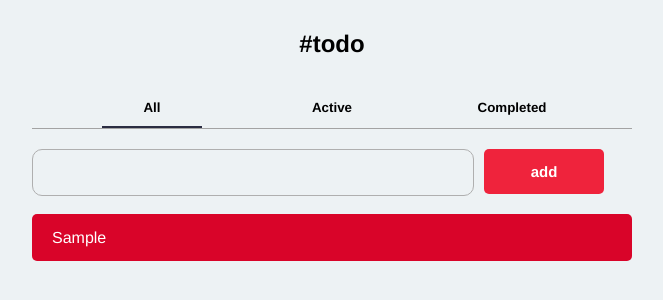
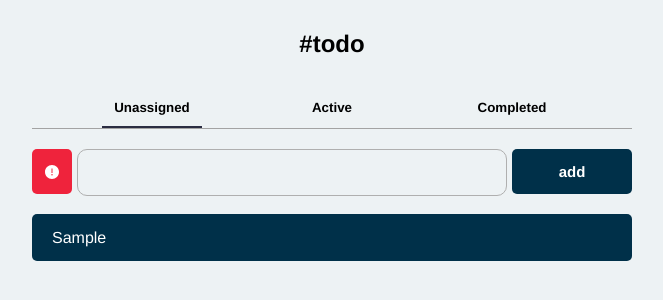
Before and after one commit to FacundoLG/ToDo, a React (Create React App) app: page / in a window 1280 px wide. Both pictures are taken after typing "Sample" into the empty fields and a click on the button "add". Shown: the top 300 px of the page, without its empty margins (308-971 px from the left). Built offline with nearby package versions, Linux system fonts and the light colour scheme.

Commit message:
save of important feature

```diff
--- a/src/assets/styles/Button.css
+++ b/src/assets/styles/Button.css
@@ -1,4 +1,7 @@
 .button {
+  display: flex;
+  justify-content: center;
+  align-items: center;
   border-radius: 5px;
   border: none;
   width: 26%;
@@ -9,10 +12,25 @@
   font-size: 15px;
 }
 .add {
+  background-color: #003049;
+}
+.important {
+  max-width: 40px;
   background: #ef233c;
 }
+.setImportant {
+  font-size: 16px;
+  padding: 0px;
+  transition: 200ms;
+}
+.important:hover .setImportant {
+  background: white;
+  border-radius: 30px;
+  transform: rotate(300deg);
+  transition: 200ms;
+}
 .delete {
-  background: #3e1f47;
+  background: #ef233c;
 }
 .button:hover {
   opacity: 0.8;
--- a/src/assets/styles/Input.css
+++ b/src/assets/styles/Input.css
@@ -16,6 +16,7 @@
   background: none;
   outline: none;
   padding: 0px 10px;
+  margin: 0px 5px;
 }
 .right {
   display: flex;
--- a/src/assets/styles/Nav.css
+++ b/src/assets/styles/Nav.css
@@ -1,5 +1,3 @@
-body {
-}
 .navContainer {
   display: flex;
   text-align: center;
--- a/src/assets/styles/task.css
+++ b/src/assets/styles/task.css
@@ -1,7 +1,7 @@
 .taskContainer {
   display: flex;
   justify-content: space-between;
-  background: #d90429;
+  background: #003049;
   align-items: center;
   margin: 6px 0px;
   border-radius: 5px;
@@ -21,6 +21,7 @@
   margin: 0px 0px;
 }
 .icon {
+  position: relative;
   display: none;
   font-size: 21px;
   background: none;
@@ -30,16 +31,16 @@
 .taskContainer:hover .icon {
   display: flex;
 }
-.orange {
-  color: #fff;
+.xcircle:hover {
+  transform: rotate(25deg);
+  cursor: pointer;
+  transition: 200ms;
 }
-.red:hover {
-  color: #ffd83a;
-  opacity: 1;
+.arrow:hover {
   cursor: pointer;
+  transform: translate(5px, 0);
+  transition: 200ms;
 }
-.orange:hover {
-  color: #43ff9e;
-  opacity: 1;
-  cursor: pointer;
+.taskImportant {
+  background: #ef233c;
 }
--- a/src/components/All.jsx
+++ b/src/components/All.jsx
@@ -1,17 +1,17 @@
 import React,{useState} from 'react';
 import Task from './Task'
 import data from '../helpers/tasks.json'
-
+import {AiFillExclamationCircle} from 'react-icons/ai'
 var allData= data.All
 const All = () =>{
     const [tasks,setTasks] = useState(allData)
-
     const getNewTask = () =>{
         var newTask = document.getElementById("allInput").value
         document.getElementById("allInput").value = ""
         return newTask
     }
 
+    var important = false
     const addTask =() =>{
         var todo = getNewTask()
         todo.replace()
@@ -20,9 +20,11 @@ const All = () =>{
             todo = {
                 id: Math.floor(Math.random()*10000),
                 value: todo,
+                important: important
             }
             const newTasks = [todo,...allData]
             allData = newTasks
+            console.log(newTasks)
             setTasks(newTasks)
         }
     }
@@ -36,11 +38,11 @@ const All = () =>{
         data.Active = [toPassTasks[0],...data.Active]
         console.log(data.Active)
         removeTask(id)
-
     }
     return(
         <div className="container">
             <div className="inputContainer">
+                <button className="button important" onClick={() => {important = !important}}> <AiFillExclamationCircle className="important setImportant"/> </button>
                 <input className="taskInput" id="allInput"type="text" />
                 <button className="button add" onClick={addTask}>add</button>
             </div>
@@ -49,7 +51,8 @@ const All = () =>{
                                                taskText={todo.value}
                                                deleteClick={removeTask}
                                                passClick={passState}
-                                               todos={allData[index]}/>)}</div>
+                                               todos={allData[index]}
+                                               />)}</div>
         </div>
     )
 }
--- a/src/components/Nav.jsx
+++ b/src/components/Nav.jsx
@@ -20,7 +20,7 @@ const Nav = (props) =>{
         <div className="navContainer">
             <h2 className="title">#todo</h2>
             <div className="nav">
-                <button className="tabs" id="All" onClick={(e) => {toTab(e.target.id)}}>All</button>
+                <button className="tabs" id="All" onClick={(e) => {toTab(e.target.id)}}>Unassigned</button>
                 <button className="tabs" id="Active" onClick={(e) => {toTab(e.target.id)}}>Active</button>
                 <button className="tabs" id="Completed" onClick={(e) =>{ toTab(e.target.id)}}>Completed</button>
             </div>
--- a/src/components/Task.jsx
+++ b/src/components/Task.jsx
@@ -2,20 +2,16 @@ import React from 'react';
 import { BsXCircle, BsArrowRight} from "react-icons/bs"
 import '../assets/styles/task.css'
 const Task = (props) =>{
-    const {todos,taskText, deleteClick, passClick, isComplete} = props
+    const {todos,taskText, deleteClick, passClick, isComplete, isImportant} = props
     var complete = !isComplete
-
-
-
-
     return(
-        <div className="taskContainer">
+        <div className={isImportant ? 'taskContainer taskImportant': 'taskContainer'}>
             <div className="left">
                 <p>{taskText}</p>
             </div>
             <div className="left">
-                <BsXCircle onClick={() => {deleteClick(todos.id)}} className="icon red"/>
-                {complete ? <BsArrowRight onClick={() => {passClick(todos.id)}} className="icon orange"/>:""}
+                <BsXCircle onClick={() => {deleteClick(todos.id)}} className="icon xcircle"/>
+                {complete ? <BsArrowRight onClick={() => {passClick(todos.id)}} className="icon arrow"/>:""}
             </div>
         </div>
     )
```
